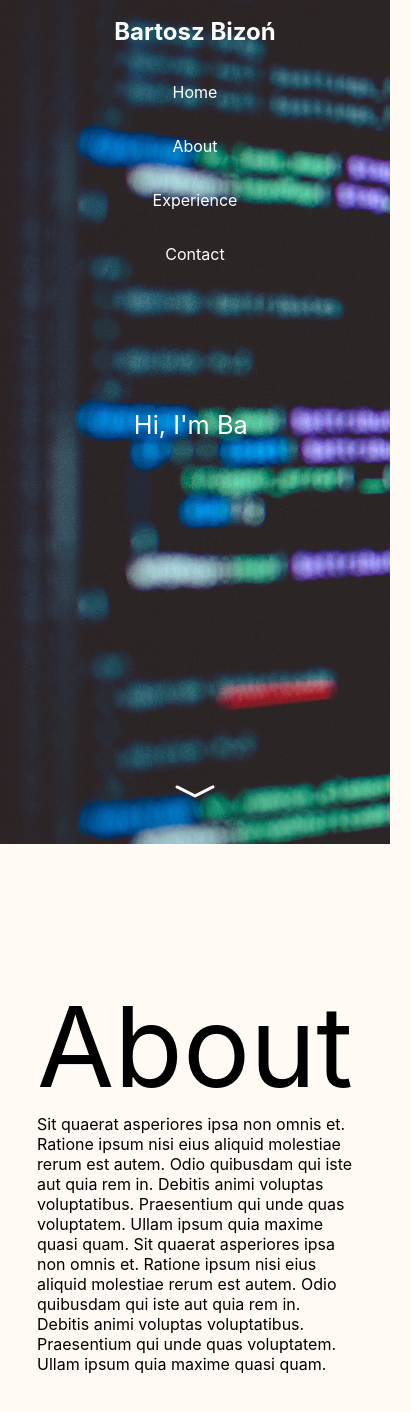
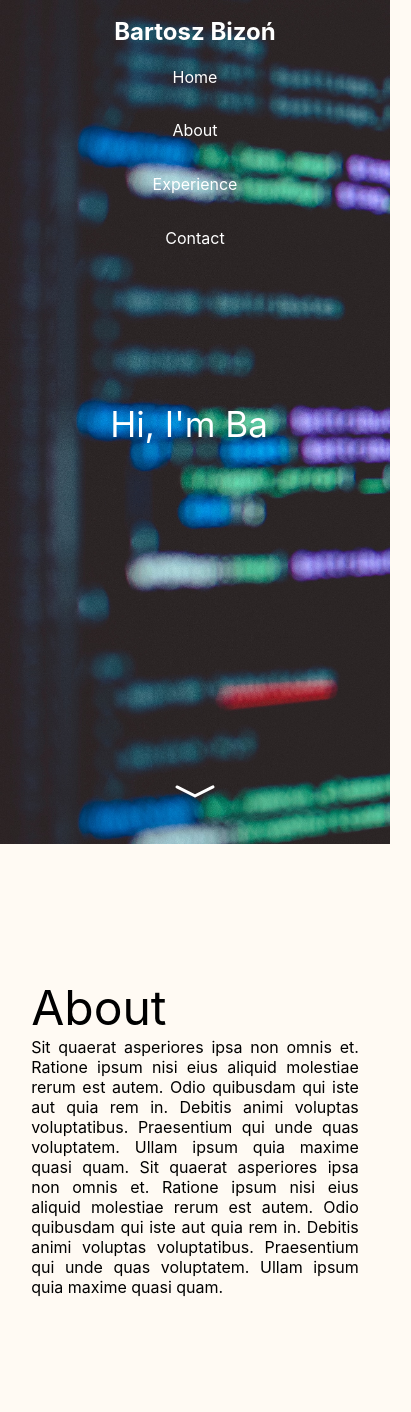
Before and after one commit to bartekbiz/bartekbiz.pl, a React (Create React App) app: page / in a window 390 px wide. Shown: the top 1412 px of the page, 411 px wide, since content can reach past the window. Built offline with nearby package versions, Linux system fonts and the light colour scheme.

Commit message:
Fixed many bugs with responsive design

```diff
--- a/src/components/Header/Header.module.scss
+++ b/src/components/Header/Header.module.scss
@@ -2,52 +2,61 @@
 @import "../../sharedModules/Variables.module";
 @import "../WelcomeScreen/WelcomeScreen.module";
 
+// Variables
 $header-height: 4.35rem;
-$header-height-mobile: 22rem;
-$header-margin-left-right: 5%;
-$header-contents-width: calc(100% - 2 * $header-margin-left-right);
+$header-change-to-mobile: 750px;
 
+// Header containers
 .header {
   position: fixed;
   top: -0.3vh;
+  left: 0;
   right: 0;
+  width: 100%;
+}
 
+.headerMainContainer {
+  @extend .header;
+  @extend .centerDivContentsH;
+}
+
+.headerContentsContainer {
+  width: 100%;
+  max-width: $content-max-width;
   z-index: 1000;
 }
 
-.headerContentsContainer {
-  @extend .header;
-  width: $header-contents-width;
-  margin-left: $header-margin-left-right;
-  margin-right: $header-margin-left-right;
+.headerContents {
+  margin-left: $content-margin-left-right;
+  margin-right: $content-margin-left-right;
 
   @extend .centerDivContentsHVRow;
-  display: flex;
-  flex-direction: row;
   justify-content: space-between;
-}
-
-.logoContainer {
-  color: $font-bright-color;
 }
 
 .headerBackground {
   @extend .header;
-
-  width: 100%;
-
   height: $header-height;
   background-color: #2c2626;
   box-shadow: 0 0 .5em rgba(0, 0, 0, .5);
 }
 
+// Logo
+.logoContainer {
+  color: $font-bright-color;
+}
 
-@media (max-width: 700px) {
-  .headerContentsContainer {
+.logoText {
+  white-space: nowrap;
+}
+
+// Header mobile
+@media (max-width: $header-change-to-mobile) {
+  .headerContents {
     flex-direction: column;
   }
 
-  .headerBackground {
-    height: $header-height-mobile;
+  .logoText {
+    margin-bottom: 0.5vh;
   }
 }
--- a/src/components/Header/Header.tsx
+++ b/src/components/Header/Header.tsx
@@ -1,48 +1,34 @@
-import React, {useEffect, useRef} from "react";
+import React from "react";
 import {NavBar} from "../NavBar/NavBar";
 import {Dictionary} from "../../utils/Dictionary";
 import classes from "./Header.module.scss";
-import {motion, useAnimation} from "framer-motion";
 import {NavBarLink} from "../NavBar/NavBarLink";
+import {MenuBtn} from "../MenuBtn/MenuBtn";
+import {HeaderBackground} from "./HeaderBackground";
+
 
 interface HeaderProps {
     sections: Dictionary<string, string>[],
     welcomePhotoIsInView: boolean
 }
 export function Header({sections, welcomePhotoIsInView}: HeaderProps) {
-    const mainControls = useAnimation();
-
-    useEffect(() => {
-        if (!welcomePhotoIsInView) {
-            mainControls.start("visible");
-        }
-        else {
-            mainControls.start("hidden");
-        }
-
-    }, [welcomePhotoIsInView]);
-
     return (
-        <div>
-            <motion.div
-                className={classes.headerBackground}
-                variants={{
-                    hidden: {opacity: 0, y: -10},
-                    visible: {opacity: 1, y: 0}
-                }}
-                initial={"hidden"}
-                animate={mainControls}
-                transition={{duration: 0.3}}
-            />
+        <div className={classes.headerMainContainer}>
+            <HeaderBackground welcomePhotoIsInView={welcomePhotoIsInView}/>
 
             <div className={classes.headerContentsContainer}>
-                <div className={classes.logoContainer}>
-                    <NavBarLink link={"home"}>
-                        <h2 style={{whiteSpace: "nowrap"}}>Bartosz Bizoń</h2>
-                    </NavBarLink>
+                <div className={classes.headerContents}>
+                    <div className={classes.logoContainer}>
+                        <NavBarLink link={"home"}>
+                            <h2 className={classes.logoText}>Bartosz Bizoń</h2>
+                        </NavBarLink>
+                    </div>
+
+                    {/*<MenuBtn/>*/}
+                    <NavBar sections={sections}/>
                 </div>
-                <NavBar sections={sections}/>
             </div>
+
         </div>
     );
 }
--- /dev/null
+++ b/src/components/Header/HeaderBackground.tsx
@@ -0,0 +1,34 @@
+import React, {useEffect} from "react";
+import classes from "./Header.module.scss";
+import {motion, useAnimation} from "framer-motion";
+
+
+interface HeaderBackgroundProps {
+    welcomePhotoIsInView: boolean
+}
+export function HeaderBackground({welcomePhotoIsInView}: HeaderBackgroundProps) {
+    const mainControls = useAnimation();
+
+    useEffect(() => {
+        if (!welcomePhotoIsInView) {
+            mainControls.start("visible");
+        }
+        else {
+            mainControls.start("hidden");
+        }
+
+    }, [welcomePhotoIsInView]);
+
+    return (
+        <motion.div
+            className={classes.headerBackground}
+            variants={{
+                hidden: {opacity: 0, y: -10},
+                visible: {opacity: 1, y: 0}
+            }}
+            initial={"hidden"}
+            animate={mainControls}
+            transition={{duration: 0.3}}
+        />
+    );
+}
--- a/src/components/NavBar/NavBar.module.scss
+++ b/src/components/NavBar/NavBar.module.scss
@@ -1,5 +1,6 @@
 @import "../../sharedModules/Variables.module";
 @import "../../sharedModules/Common.module";
+@import "../Header/Header.module";
 
 .navbarUl {
     @extend .centerDivContentsHRow;
@@ -9,7 +10,7 @@
     list-style-type: none;
 }
 
-@media (max-width: 700px) {
+@media (max-width: $header-change-to-mobile) {
     .navbarUl {
         flex-direction: column;
         margin-left: 0;
--- a/src/components/Page/Page.module.scss
+++ b/src/components/Page/Page.module.scss
@@ -1,9 +1,11 @@
 @import "../../sharedModules/Common.module";
+@import "../../sharedModules/Variables.module";
 
 .mainContainer {
     @extend .centerDivContentsH;
     //position: relative;
     height: 300vh;
+    overflow-y: hidden;
 }
 
 .contentContainer {
@@ -11,5 +13,5 @@
     flex-direction: column;
 
     width: 100%;
-    max-width: 110rem;
+    max-width: $content-max-width;
 }
--- a/src/components/Page/Page.tsx
+++ b/src/components/Page/Page.tsx
@@ -10,7 +10,7 @@ import {SectionAbout} from "../SectionAbout/SectionAbout";
 export function Page() {
     const sections: Dictionary<string, string>[] = [
         {key: "Home", value: "home"},
-        {key: "About", value: "aboutme"},
+        {key: "About", value: "about"},
         {key: "Experience", value: "experience"},
         {key: "Contact", value: "contact"}
     ];
@@ -20,12 +20,13 @@ export function Page() {
 
     return (
         <div className={classes.mainContainer}>
+
+            <WelcomeScreen welcomeScreenRef={welcomeScreenRef}/>
+
             <Header
                 sections={sections}
                 welcomePhotoIsInView={welcomeScreenIsInView}
             />
-
-            <WelcomeScreen welcomeScreenRef={welcomeScreenRef}/>
 
             <div className={classes.contentContainer}>
                 <SectionAbout/>
--- a/src/components/SectionAbout/SectionAbout.tsx
+++ b/src/components/SectionAbout/SectionAbout.tsx
@@ -3,7 +3,7 @@ import sectionClasses from "../../sharedModules/Section.module.scss";
 
 export function SectionAbout() {
     return (
-        <div id={"aboutme"} style={{marginTop: "0.2rem"}}>
+        <div id={"about"} style={{marginTop: "0.2rem"}}>
             <div className={sectionClasses.sectionContainer}>
                 <div className={sectionClasses.sectionTitle}>
                     About
--- a/src/components/WelcomeScreen/WelcomeScreen.module.scss
+++ b/src/components/WelcomeScreen/WelcomeScreen.module.scss
@@ -25,6 +25,6 @@
 }
 
 .welcomeText {
-  font-size: 6.5vw;
+  font-size: clamp(1.8rem, $font-size-huge, 6rem);
   color: $font-bright-color;
 }
--- a/src/sharedModules/Section.module.scss
+++ b/src/sharedModules/Section.module.scss
@@ -1,11 +1,14 @@
+@import "../sharedModules/Variables.module";
+
 .sectionContainer {
-  margin: 15vh 15vw;
+  margin: 15vh $content-margin-left-right;
 }
 
 .sectionTitle {
-  font-size: 7rem;
+  font-size: clamp(3rem, $font-size-huge, 6rem);
 }
 
 .sectionText {
-
+  text-align: justify;
+  text-justify: inter-word;
 }
--- a/src/sharedModules/Variables.module.scss
+++ b/src/sharedModules/Variables.module.scss
@@ -1,2 +1,7 @@
 $font-color: #000000;
 $font-bright-color: white;
+
+$font-size-huge: 9vw;
+
+$content-max-width: 100rem;
+$content-margin-left-right: 8%
```
